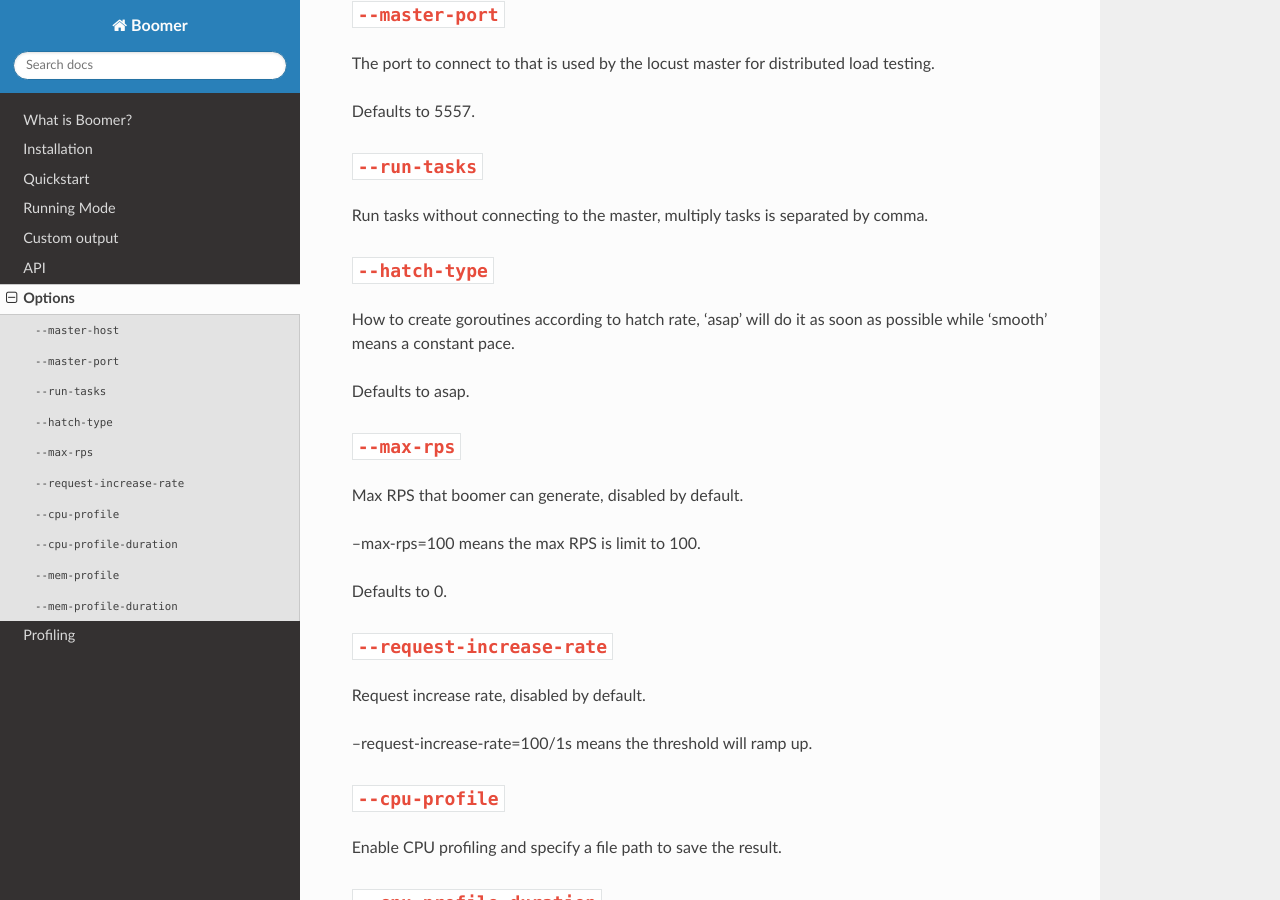
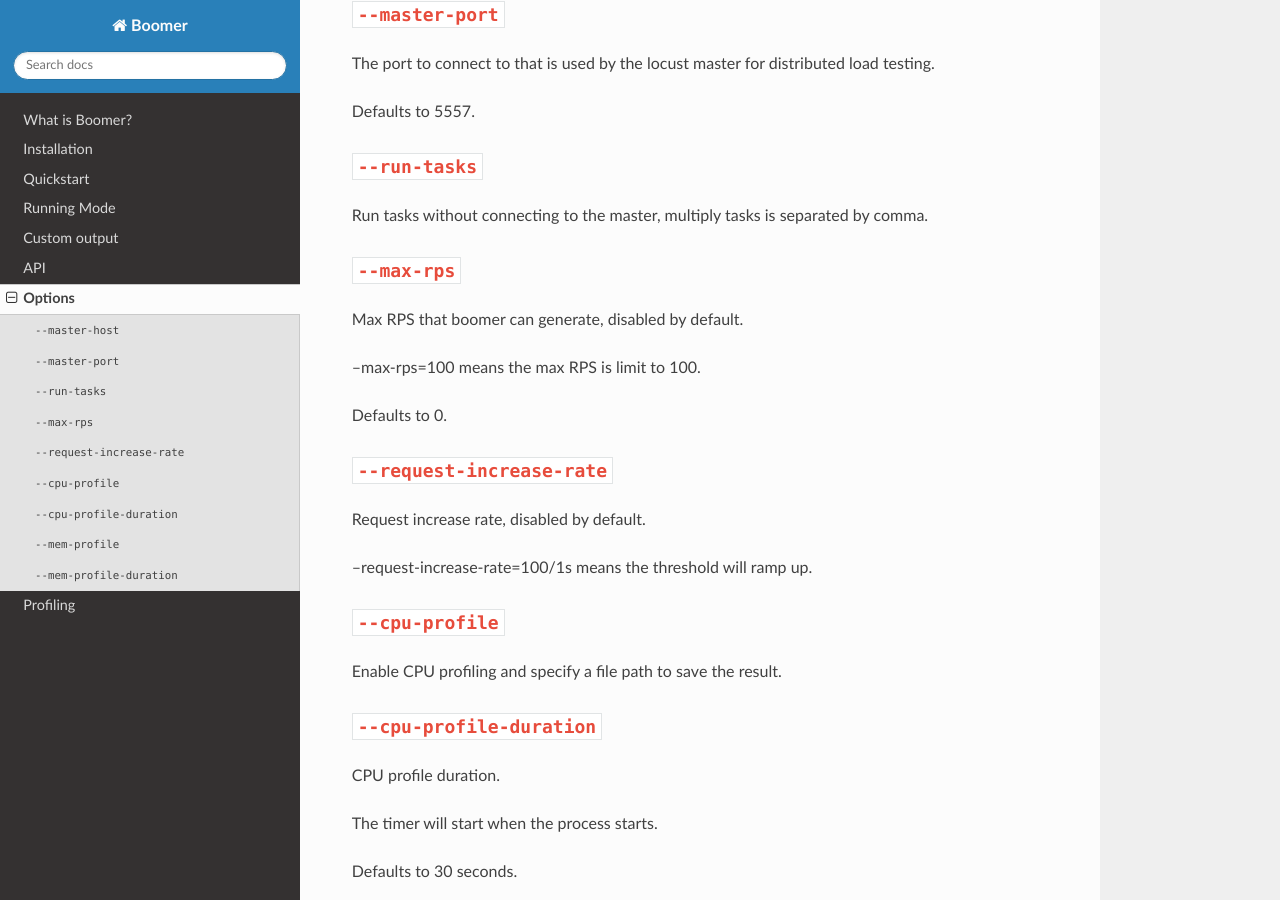
Before and after one commit to myzhan/boomer, a Sphinx documentation site: the page built from docs/source/options.rst, in a window 1280 px wide and 900 px high, scrolled down 436 px. Built offline with Sphinx 7.4.7 and the Read the Docs theme 2.0.0, drawn with Linux system fonts in a browser that asks for light colours.

Commit message:
remove obsolete docs

```diff
--- a/docs/source/options.rst
+++ b/docs/source/options.rst
@@ -22,12 +22,6 @@
 ``--run-tasks``
 -----------------
 Run tasks without connecting to the master, multiply tasks is separated by comma.
-
-``--hatch-type``
------------------
-How to create goroutines according to hatch rate, 'asap' will do it as soon as possible while 'smooth' means a constant pace.
-
-Defaults to asap.
 
 ``--max-rps``
 -----------------
```
